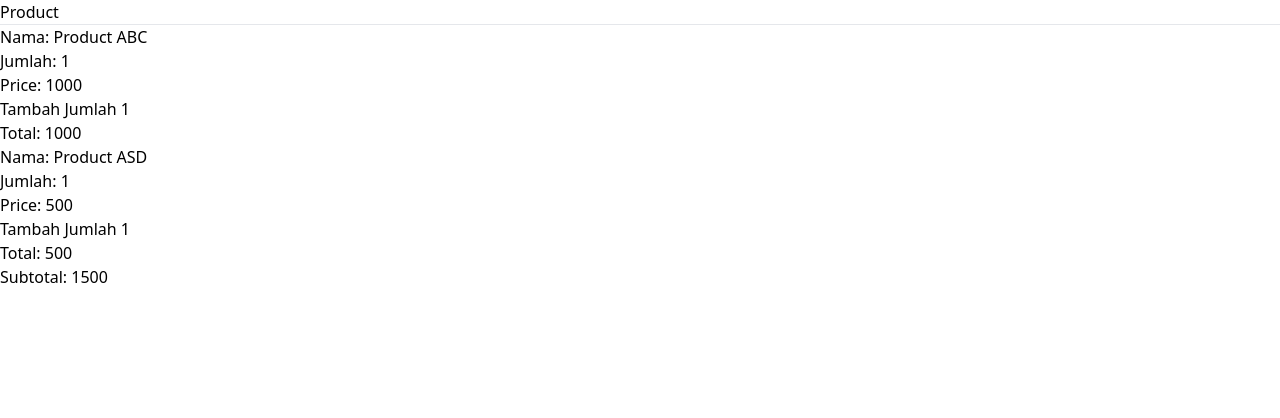
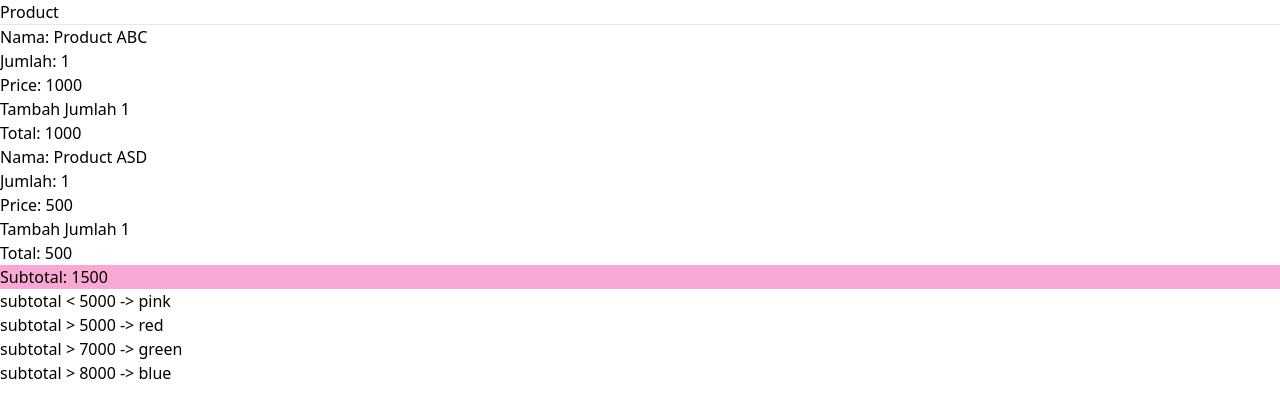
Before and after one commit to sandycahya23/sandy_mengajar_01, a Nuxt app: page /product in a window 1280 px wide. Shown: the top 418 px of the page. Built offline with nearby package versions, Linux system fonts and the light colour scheme.

Commit message:
pertemuan 2 class & v-if v-show

```diff
--- a/pages/product/index.vue
+++ b/pages/product/index.vue
@@ -8,7 +8,15 @@
       :data-product="product"
       @clickProductAmount="addProductAmount"
     />
-    <div>Subtotal: {{subtotal}}</div>
+    <div :class="subtotalClass">Subtotal: {{subtotal}}</div>
+    <p>
+      subtotal &lt; 5000 -> pink<br/>
+      subtotal > 5000 -> red<br/>
+      subtotal > 7000 -> green<br/>
+      subtotal > 8000 -> blue
+    </p>
+    <div v-if="subtotal > 10000">hemat dong!!!</div>
+    <div v-show="subtotal > 15000">Ayo hemat dong!!!</div>
   </div>
 </template>
 <script>
@@ -47,6 +55,24 @@ export default {
       });
       return subtotal;
     },
+    subtotalClass() {
+      // return {
+      //   'bg-red-800': this.subtotal > 5000,
+      //   'bg-green-800': this.subtotal > 7000,
+      //   'bg-blue-800': this.subtotal > 8000,
+      // };
+      let bgClass = '';
+      if (this.subtotal > 8000) {
+        bgClass = 'bg-blue-800';
+      } else if (this.subtotal > 7000) {
+        bgClass = 'bg-green-800';
+      } else if (this.subtotal > 5000) {
+        bgClass = 'bg-red-800';
+      } else {
+        bgClass = 'bg-pink-300';
+      }
+      return bgClass;
+    }
   },
   methods: {
     addProductAmount(id) {
```
